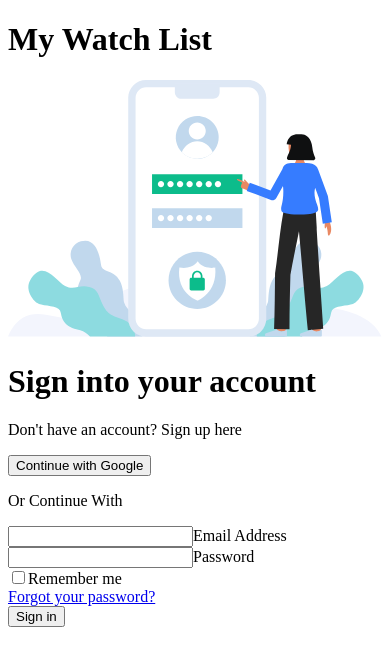
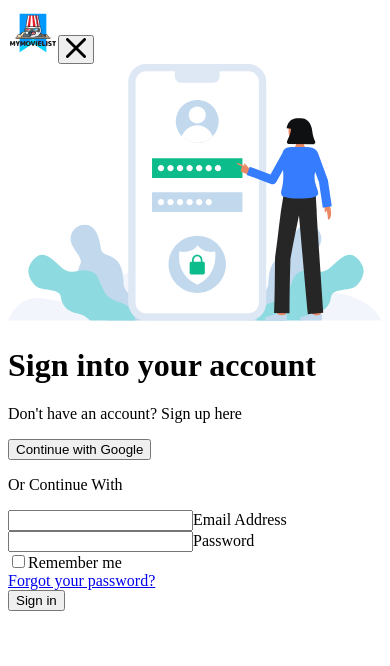
Before and after one commit to en3rypt/movie-watchlist, a Next.js app: page /signin in a window 390 px wide. Shown: the top 666 px of the page. Built offline with nearby package versions, Linux system fonts and the light colour scheme.

Commit message:
sing in page responsiveness

```diff
--- a/pages/signin.jsx
+++ b/pages/signin.jsx
@@ -5,29 +5,45 @@ import signinImg from 'components/assets/Signin.svg'
 import Link from 'next/link'
 const signin = () => {
   return (
-    <div className=' h-screen w-full flex flex-col justify-center items-center bg-gradient-to-r from-gradient1l to-gradient1r'>
+    <div className='h-screen  w-full  bg-gradient-to-r from-gradient1l to-gradient1r'>
       {/* <Link href='/' className='hover:cursor-pointer'>
         <a>
           <Image src={logo} height='50' width='50' />
         </a>
       </Link> */}
-      <h1 className='font-kanit text-5xl font-bold text-white mt-10 mb-5'>My Watch List</h1>
-      <div className='w-screen md:w-[930px] h-[530px] rounded-2xl shadow-2xl mb-10 flex'>
+      {/* <h1 className='font-kanit text-5xl font-bold text-white mt-10 mb-5'>My Watch List</h1> */}
+      <div className='w-full flex justify-between items-center'>
+        <Link href='/' className='hover:cursor-pointer'>
+          <a className='p-5 pb-0'>
+            <Image src={logo} height='50' width='50' />
+          </a>
+        </Link>
+        <button className='p-5 pb-0'>
+          <Link href='/'>
+            <svg width='20' height='20' viewBox='0 0 14 14' fill='none' xmlns='http://www.w3.org/2000/svg'>
+              <path d='M13 1L1 13' stroke='#000000' strokeWidth='2' strokeLinecap='round' strokeLinejoin='round' />
+              <path d='M1 1L13 13' stroke='#000000' strokeWidth='2' strokeLinecap='round' strokeLinejoin='round' />
+            </svg>
+          </Link>
+        </button>
+      </div>
+      <div className='flex justify-center items-center'>
+        <div className='max-w-[930px] max-h-[530px] rounded-2xl shadow-2xl mb-3  xs:mb-10 flex mx-5 xs:mx-10'>
           <div className='hidden md:flex justify-center items-center rounded-l-2xl h-full w-1/2 bg-gradient-to-r from-gradient3l via-gradient3m to-gradient3r '>
             <Image src={signinImg} height='344' width='500' />
           </div>
-        <div className='rounded-r-2xl bg-white h-full w-1/2 p-10 inset-y-0'>
-          <h1 className='font-kanit font-bold text-3xl'>Sign into your account</h1>
-          <p className='my-1 font-kanit font-light text-base'>
+          <div className='rounded-l-xl md:rounded-l-none rounded-r-xl xs:rounded-r-2xl bg-white h-full w-full md:w-1/2 p-5  xs:p-10 inset-y-0'>
+            <h1 className='font-kanit font-bold text-xl xs:text-3xl'>Sign into your account</h1>
+            <p className='my-1 font-kanit font-light text-xs xs:text-base'>
               Don't have an account? <a className='font-normal cursor-pointer'>Sign up here</a>
             </p>
-          <button className='w-full text-black bg-transparent border border-black  rounded font-kanit  text-xl  mt-3   py-1 '>
+            <button className='w-full text-black bg-transparent border border-black  rounded font-kanit text-sm  xs:text-xl  mt-3   py-1 '>
               Continue with Google
             </button>
             <div className='flex justify-center items-center mt-8 mb-4 text-darkGray'>
-            <div className='w-1/3 border-[0.05px] border-gray h-0'></div>
-            <p className='font-kanit font-extralight px-1 py-0'>Or Continue With</p>
-            <div className='w-1/3 border-[0.05px] border-gray h-0'></div>
+              <div className='w-1/4 border-[0.05px] border-gray h-0'></div>
+              <p className=' text-center font-kanit text-xs xs:text-base font-extralight px-1 py-0'>Or Continue With</p>
+              <div className='w-1/4 border-[0.05px] border-gray h-0'></div>
             </div>
             <form>
               <div class='relative z-0 mb-6 group'>
@@ -62,20 +78,23 @@ const signin = () => {
                 </label>
               </div>
               <div className='flex items-center justify-between mt-6 mb-10'>
-              <div className='flex items-center'>
+                <div className='flex items-center justify-between'>
                   <input
                     id='remember-me'
                     name='remember-me'
                     type='checkbox'
                     className='h-4 w-4 text-indigo-600 focus:ring-indigo-500 border-gray-300 rounded'
                   />
-                <label htmlFor='remember-me' className='font-kanit font-light  ml-2 block text-sm text-gray-900'>
+                  <label
+                    htmlFor='remember-me'
+                    className='font-kanit font-light  ml-2 block text-xs xs:text-sm text-gray-900'
+                  >
                     Remember me
                   </label>
                 </div>
 
                 <div className='text-sm'>
-                <a href='#' className='font-kanit font-light text-sm text-font'>
+                  <a href='#' className='font-kanit font-light text-xs xs:text-sm text-font'>
                     Forgot your password?
                   </a>
                 </div>
@@ -83,7 +102,7 @@ const signin = () => {
               <div>
                 <button
                   type='submit'
-                className='font-kanit group relative w-full flex justify-center py-2 px-4 border border-transparent text-xl font-normal rounded-md text-white bg-font hover:bg-primary focus:outline-none transition-all duration-300 ease-in-out'
+                  className='font-kanit group relative w-full flex justify-center py-2 px-4 border border-transparent text-base xs:text-xl font-normal rounded-md text-white bg-font hover:bg-primary focus:outline-none transition-all duration-300 ease-in-out'
                 >
                   Sign in
                 </button>
@@ -92,6 +111,7 @@ const signin = () => {
           </div>
         </div>
       </div>
+    </div>
   )
 }
 export default signin
--- a/tailwind.config.js
+++ b/tailwind.config.js
@@ -27,7 +27,8 @@ module.exports = {
     },
     extend: {
       screens: {
-        xs: '480px'
+        xs: '480px',
+        ml: '955px'
       }
     }
   },
```
Lines whose indentation alone changed are shown as unchanged.
